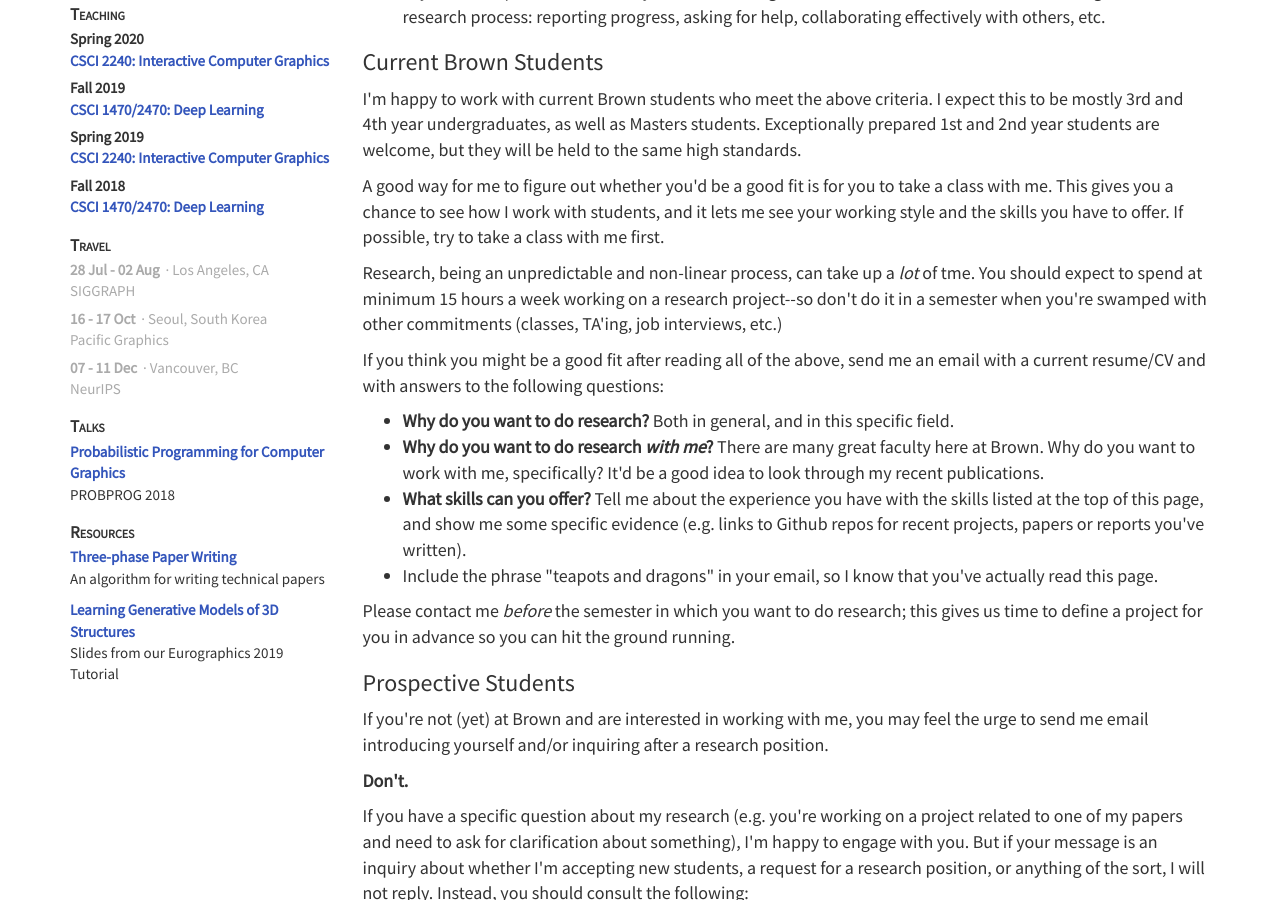
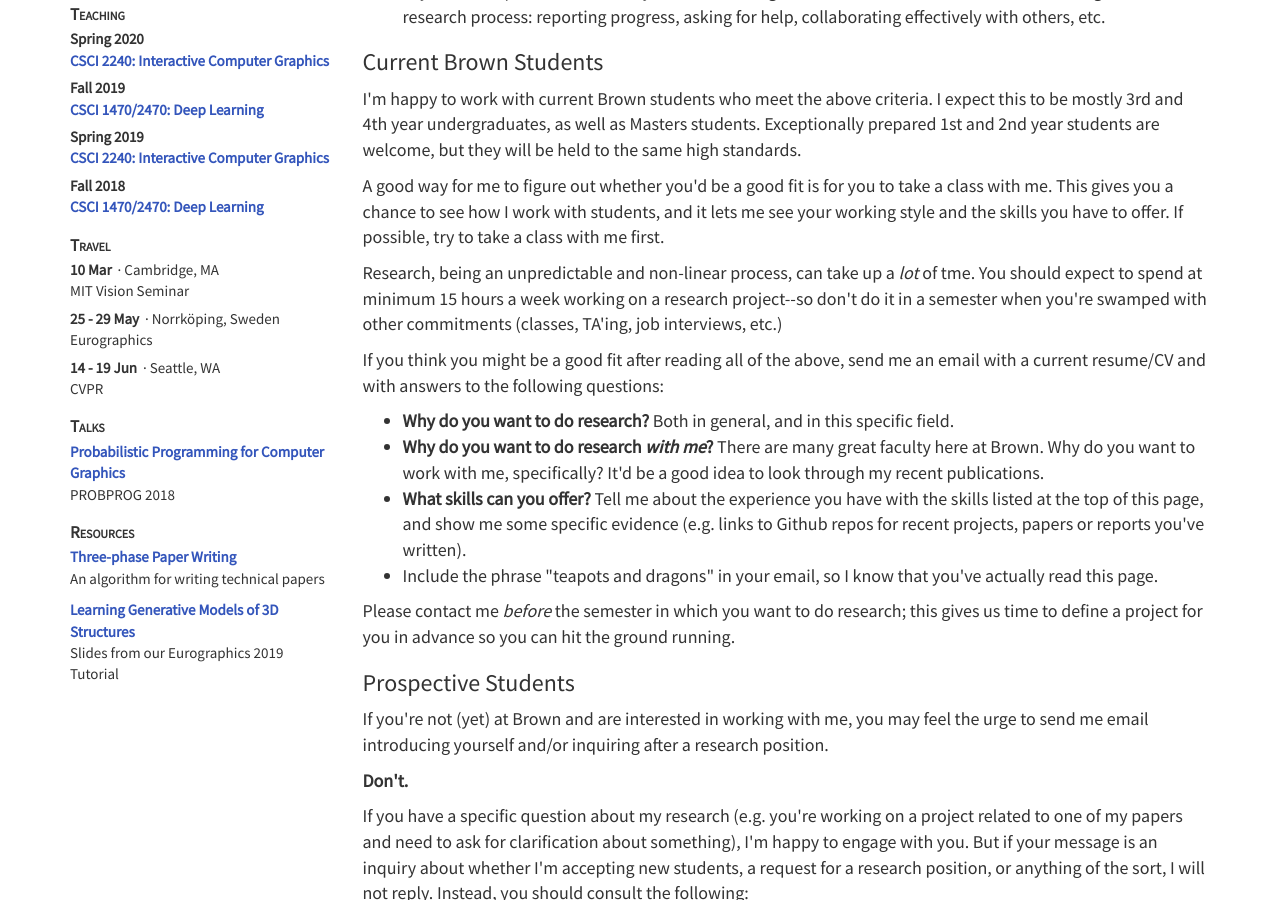
Before and after one commit to dritchie/dritchie.github.io, a Jekyll site: the page built from prospective_students.html, in a window 1280 px wide and 900 px high, scrolled down 639 px. Built offline with Jekyll 4.4.1, drawn with Linux system fonts in a browser that asks for light colours.

Commit message:
Add upcoming travel.

```diff
--- a/_data/travel.json
+++ b/_data/travel.json
@@ -187,6 +187,27 @@
 			"enddate": "2019-12-11",
 			"event": "NeurIPS",
 			"location": "Vancouver, BC"
+		},
+
+		{
+			"startdate": "2020-03-10",
+			"enddate": "2020-03-10",
+			"event": "MIT Vision Seminar",
+			"location": "Cambridge, MA"
+		},
+
+		{
+			"startdate": "2020-05-25",
+			"enddate": "2020-05-29",
+			"event": "Eurographics",
+			"location": "Norrköping, Sweden"
+		},
+
+		{
+			"startdate": "2020-06-14",
+			"enddate": "2020-06-19",
+			"event": "CVPR",
+			"location": "Seattle, WA"
 		}
 	]
 }
```
